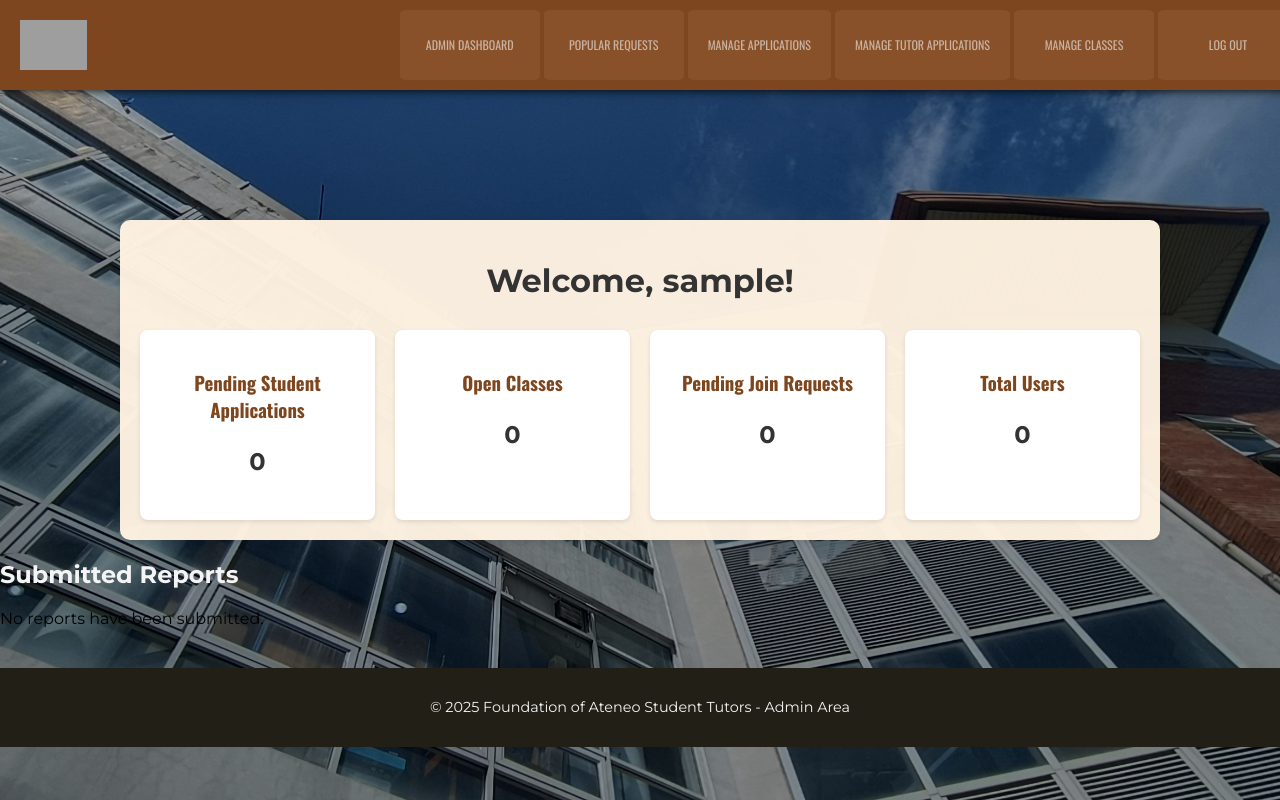
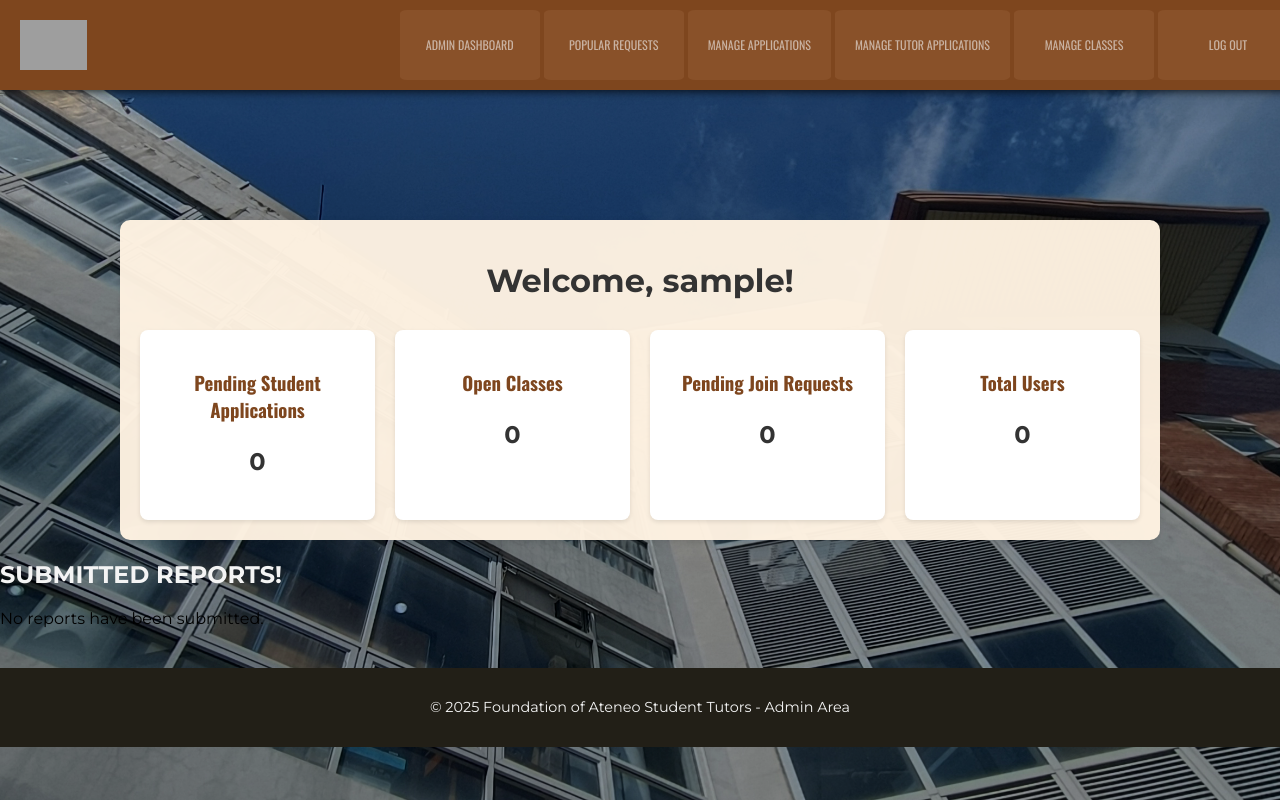
Before and after one commit to Smiling-Owl/FAST_FINAL, a PHP site: page /admin/admin_dashboard.php in a window 1280 px wide. Run offline with PHP 8.4, Linux system fonts and the light colour scheme; the visitor is signed in with stand-in values (Sample User, id 1); data that the repository does not hold is empty; grey boxes are pictures that could not be loaded.

Commit message:
Update admin_dashboard.php

```diff
--- a/admin/admin_dashboard.php
+++ b/admin/admin_dashboard.php
@@ -69,14 +69,14 @@ $conn->close();
     <meta charset="UTF-8">
     <meta name="viewport" content="width=device-width, initial-scale=1.0">
     <title>FAST Admin Dashboard</title>
-    <link rel="icon" type="image/x-icon" href="../admin/Admin-images/FAST logo white trans.png">
+    <link rel="icon" type="image/x-icon" href="../images/FAST logo white trans.png">
     <link rel="stylesheet" href="styles/admin_dashboard_style.css">
 </head>
 
 <body>
     <header>
       <div class="navigation_bar">
-        <img src="../admin/Admin-images/FAST logo white trans.png" alt="FAST Logo">
+        <img src="../images/FAST logo white trans.png" alt="FAST Logo">
 
         <div class="nav_menu_wrapper">
           <ul>
@@ -122,7 +122,7 @@ $conn->close();
     </div>
 
     <div class="reports-section">
-    <h2 id="reports_header">Submitted Reports</h2>
+    <h2 id="reports_header">SUBMITTED REPORTS!</h2>
     <?php if ($result_reports->num_rows > 0): ?>
         <div class="reports-table-container">
             <table class="reports-table">
```
